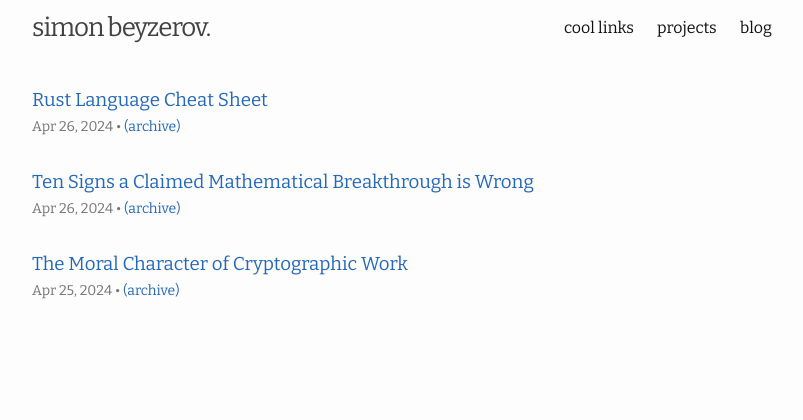
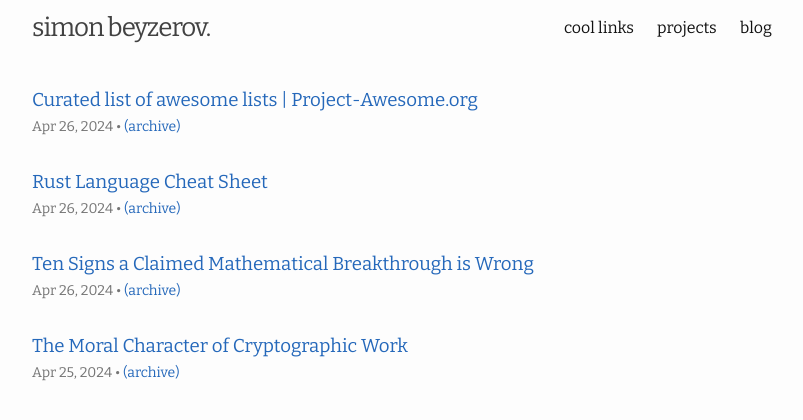
Before and after one commit to sim15/sim15.github.io, a Jekyll site: the page built from bookmarks.md, in a window 1280 px wide. Shown: the top 420 px of the page, without its empty margins (238-1041 px from the left). Built offline with Jekyll 4.4.1, drawn with Linux system fonts in a browser that asks for light colours.

Commit message:
Bookmark Curated list of awesome lists | Project-Awesome.org

```diff
--- a/_data/bookmarks.json
+++ b/_data/bookmarks.json
@@ -39,5 +39,17 @@
       "rust"
     ],
     "waybackUrl": "http://web.archive.org/web/20240425090009/https://cheats.rs/"
+  },
+  {
+    "title": "    \nCurated list of awesome lists | Project-Awesome.org",
+    "site": "",
+    "author": "",
+    "date": "2024-04-26",
+    "timestamp": "2024-04-26T03:44:32.127Z",
+    "description": "",
+    "url": "https://project-awesome.org/#programming-languages",
+    "image": "bookmark-curated-list-of-awesome-lists-project-awesomeorg.png",
+    "type": "",
+    "waybackUrl": "http://web.archive.org/web/20240414232752/https://project-awesome.org/"
   }
 ]
```
